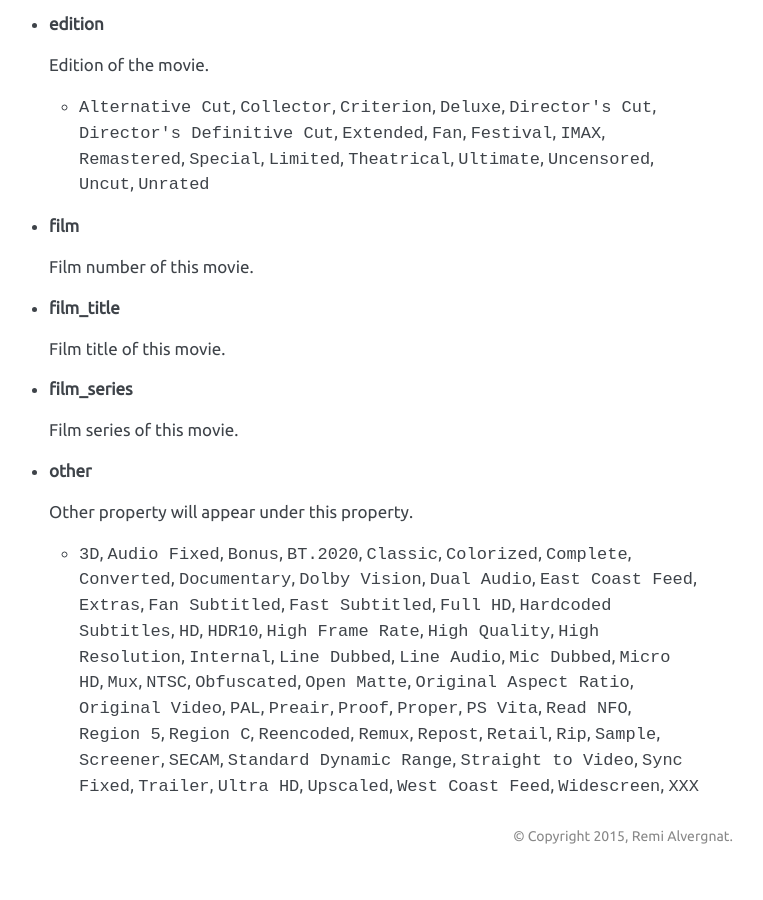
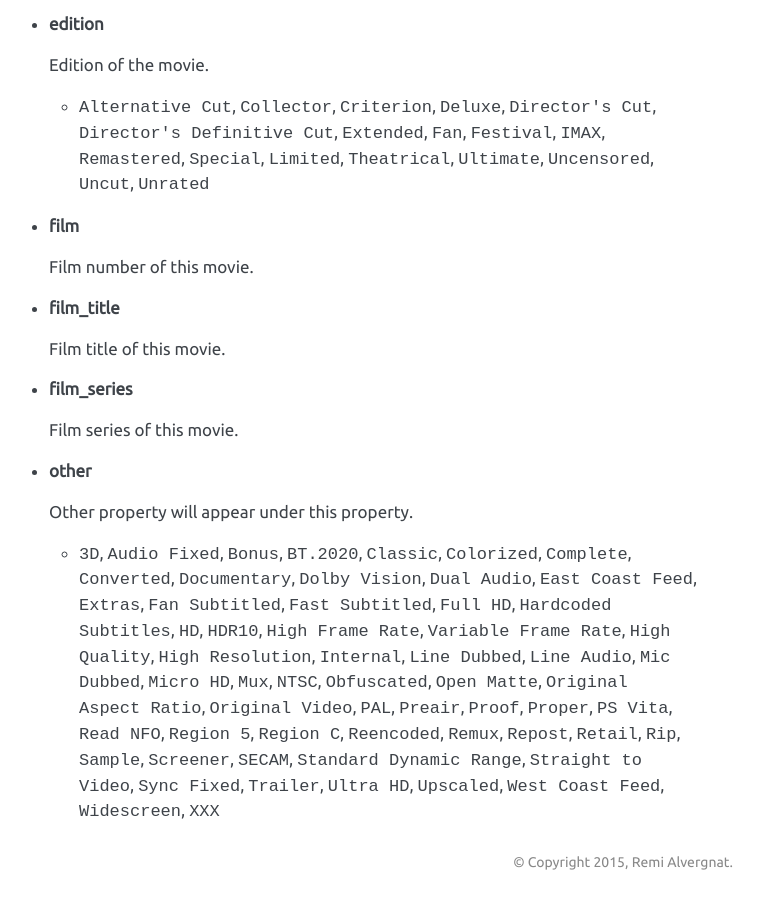
Before and after one commit to guessit-io/guessit, a Sphinx documentation site: the page built from docs/properties.rst, in a window 1280 px wide and 900 px high, scrolled down 5893 px. Shown: the whole window, without its empty margins (419-1182 px from the left). Built offline with Sphinx 7.4.7, drawn with Linux system fonts in a browser that asks for light colours; before the commit the page ends 6767 px from its top, so only the background shows below that.

Commit message:
Add `Variable Frame Rate` value to `other`
This replace invalid interpretation of `VFR` tag (French language).

```diff
--- a/docs/properties.rst
+++ b/docs/properties.rst
@@ -338,9 +338,10 @@ Other properties
 
   - ``3D``, ``Audio Fixed``, ``Bonus``, ``BT.2020``, ``Classic``, ``Colorized``, ``Complete``, ``Converted``,
     ``Documentary``, ``Dolby Vision``, ``Dual Audio``, ``East Coast Feed``, ``Extras``, ``Fan Subtitled``,
-    ``Fast Subtitled``, ``Full HD``, ``Hardcoded Subtitles``, ``HD``, ``HDR10``, ``High Frame Rate``, ``High Quality``,
-    ``High Resolution``, ``Internal``, ``Line Dubbed``, ``Line Audio``, ``Mic Dubbed``, ``Micro HD``, ``Mux``, ``NTSC``,
-    ``Obfuscated``, ``Open Matte``, ``Original Aspect Ratio``, ``Original Video``, ``PAL``, ``Preair``, ``Proof``,
-    ``Proper``, ``PS Vita``, ``Read NFO``, ``Region 5``, ``Region C``, ``Reencoded``, ``Remux``, ``Repost``, ``Retail``,
-    ``Rip``, ``Sample``, ``Screener``, ``SECAM``, ``Standard Dynamic Range``, ``Straight to Video``, ``Sync Fixed``,
-    ``Trailer``, ``Ultra HD``, ``Upscaled``, ``West Coast Feed``, ``Widescreen``, ``XXX``
+    ``Fast Subtitled``, ``Full HD``, ``Hardcoded Subtitles``, ``HD``, ``HDR10``, ``High Frame Rate``,
+    ``Variable Frame Rate``, ``High Quality``, ``High Resolution``, ``Internal``, ``Line Dubbed``, ``Line Audio``,
+    ``Mic Dubbed``, ``Micro HD``, ``Mux``, ``NTSC``, ``Obfuscated``, ``Open Matte``, ``Original Aspect Ratio``,
+    ``Original Video``, ``PAL``, ``Preair``, ``Proof``, ``Proper``, ``PS Vita``, ``Read NFO``, ``Region 5``,
+    ``Region C``, ``Reencoded``, ``Remux``, ``Repost``, ``Retail``, ``Rip``, ``Sample``, ``Screener``, ``SECAM``,
+    ``Standard Dynamic Range``, ``Straight to Video``, ``Sync Fixed``, ``Trailer``, ``Ultra HD``, ``Upscaled``,
+    ``West Coast Feed``, ``Widescreen``, ``XXX``
```
Also changed, not shown: 3 other files.
